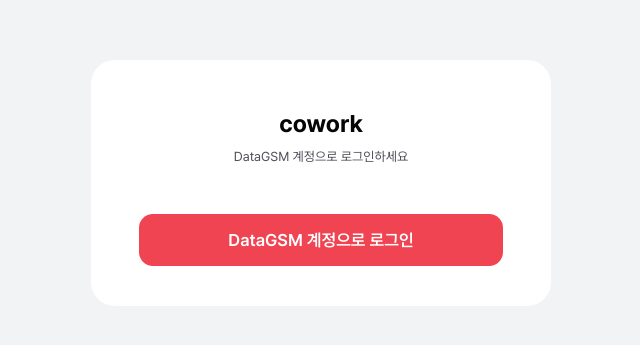
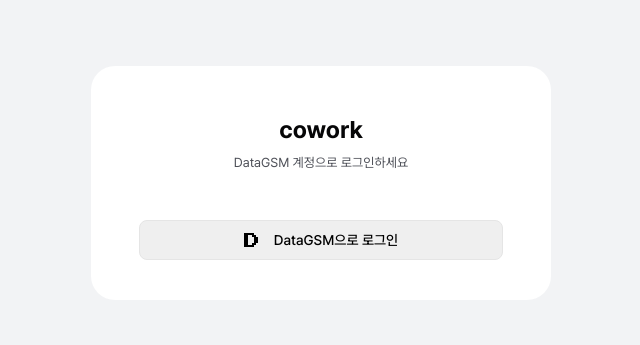
Before and after one commit to team-cowork/cowork-web-client, a Next.js app: page /signin in a window 1280 px wide. Shown: the part 217-562 px from the top of the page, without its empty margins (319-959 px from the left). Built offline with nearby package versions, Linux system fonts and the light colour scheme.

Commit message:
update(auth): 로그인 버튼을 DataGSM 디자인 가이드에 맞게 변경

```diff
--- a/app/signin/page.tsx
+++ b/app/signin/page.tsx
@@ -1,4 +1,17 @@
-import { Button } from '@/shared/ui/button';
+const DATAGSM_LOGO_RECTS = [
+  [0, 0, 10],
+  [0, 2, 4],
+  [8, 2, 4],
+  [0, 4, 4],
+  [10, 4, 4],
+  [0, 6, 4],
+  [10, 6, 4],
+  [0, 8, 4],
+  [10, 8, 4],
+  [0, 10, 4],
+  [8, 10, 4],
+  [0, 12, 10],
+] as const;
 
 export default function SigninPage() {
   return (
@@ -14,9 +27,23 @@ export default function SigninPage() {
         <div className="h-2 w-full" />
 
         <form action="/api/auth/signin" className="w-full">
-          <Button type="submit" size="L" color="brand" className="w-full">
-            DataGSM 계정으로 로그인
-          </Button>
+          <button
+            type="submit"
+            className="inline-flex h-10 w-full cursor-pointer items-center justify-center gap-4 rounded-lg border border-[#E5E5E5] bg-[#EFEFEF] px-3 text-sm font-medium text-black transition-all duration-200 ease-in-out hover:bg-[#E5E5E5] focus-visible:outline-2 focus-visible:outline-offset-2 focus-visible:outline-black"
+          >
+            <svg
+              width="14"
+              height="14"
+              viewBox="0 0 14 14"
+              fill="currentColor"
+              aria-hidden="true"
+            >
+              {DATAGSM_LOGO_RECTS.map(([x, y, w]) => (
+                <rect key={`${x}-${y}`} x={x} y={y} width={w} height={2} />
+              ))}
+            </svg>
+            DataGSM으로 로그인
+          </button>
         </form>
       </div>
     </div>
```
